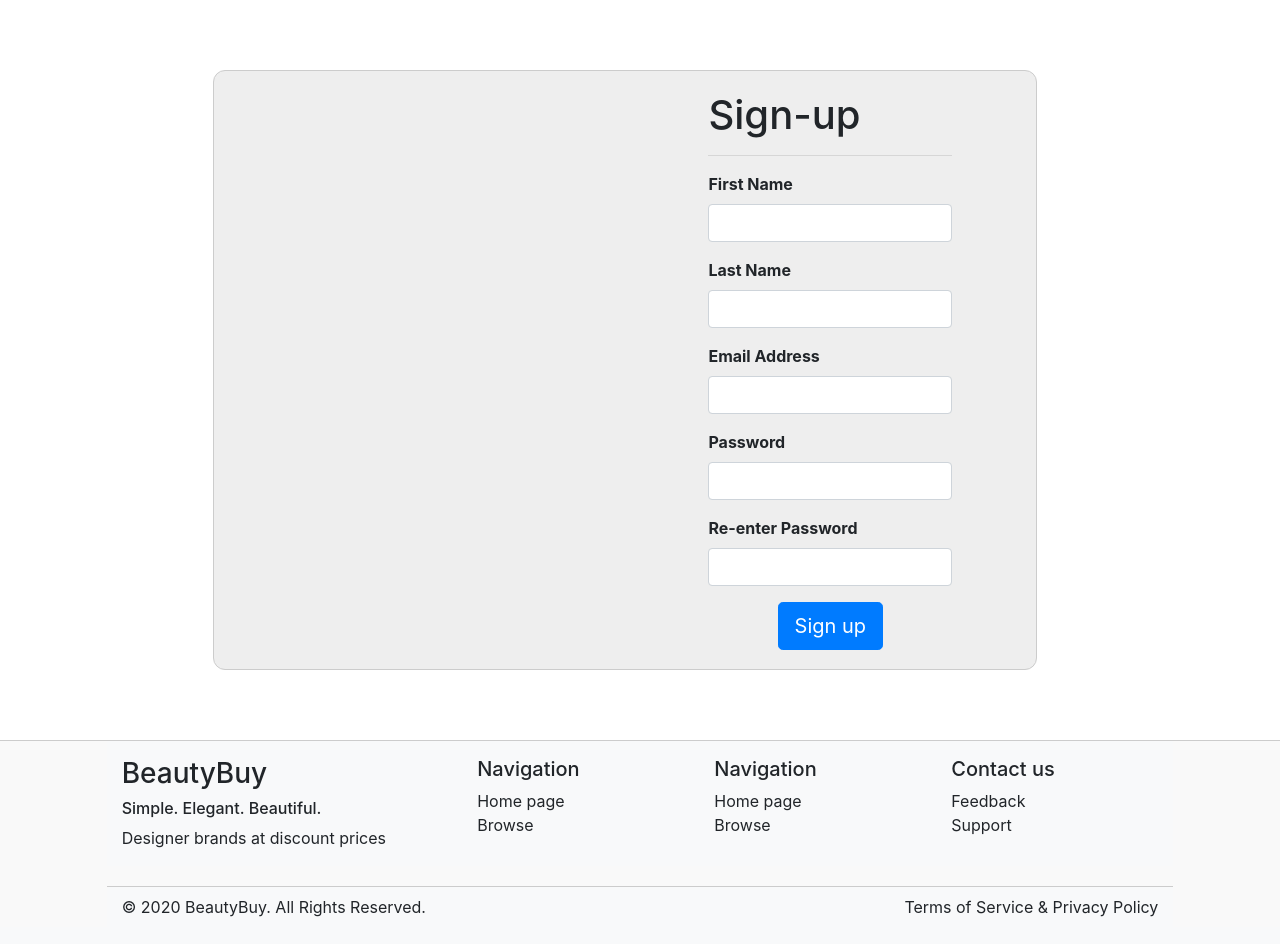
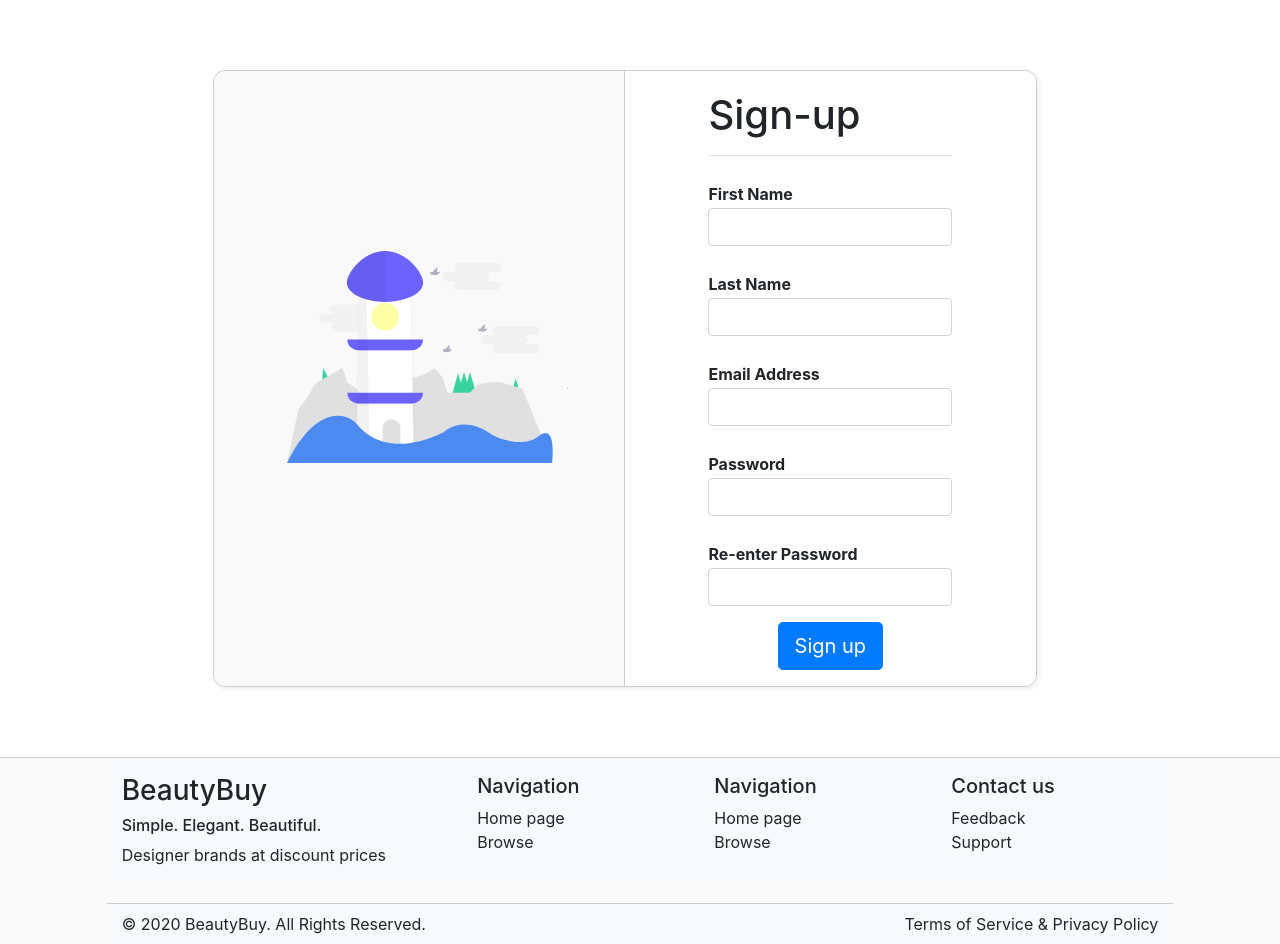
Before and after one commit to AlcornRyan/3172-ecommerce, a PHP site: page /index.php?page=signup in a window 1280 px wide. Shown: the part 57-1001 px from the top of the page. Before the commit the page ends 974 px from the top, so only its background shows below. Run offline with PHP 8.4, Linux system fonts and the light colour scheme.

Commit message:
Added image to signup box, changed background colours and other styling

```diff
--- a/include/signup/signupCon.php
+++ b/include/signup/signupCon.php
@@ -2,15 +2,15 @@
 <div class="row signUpBox">
 
     <!-- Left Side -->
-    <div class="d-sm-block col-md-6">
-
+    <div class="d-sm-block col-md-6 su_leftCon">
+        <img src="images/signup.svg" />
     </div>
 
     <!-- Right Side - Sign Up-->
-    <div class="col-sm-12 col-md-6">
+    <div class="col-sm-12 col-md-6 su_rightCon">
         <div class="signUpCon">
 
-            <div class="row justify-content-center">
+            <div class="row justify-content-center ">
                 <div class="col-sm-12 col-md-8">
 
                     <!-- Sign up form -->
--- a/style/signup.css
+++ b/style/signup.css
@@ -7,10 +7,33 @@
     width: 100%;
     height: auto;
     min-height: 600px;
-    background-color: #EEEEEE;
     border: 1px solid #CCCCCC;
     border-radius: 12px;
+    box-shadow: 2px 2px 5px #EEEEEE;
 }
-.signUpCon {
-    padding-top: 20px;
+.su_leftCon {
+    flex: 50%;
+    max-width: 50%;
+    padding: 0 4px;
+    background-color: #F9F9F9;
+    border-radius: 12px 0px 0px 12px;
+    border-right: 1px solid #CCCCCC;
 }
+    .su_leftCon img {
+        width: 70%;
+        margin-top: 180px;
+        margin-left: 17%;
+        vertical-align: middle;
+    }
+
+.su_rightCon {
+    background-color: #FFFFFF;
+    border-radius: 0px 12px 12px 0px;
+}
+    .signUpCon {
+        padding-top: 20px;
+    }
+        .signUpCon label {
+            margin-top: 10px;
+            margin-bottom: 2px;
+        }
```
